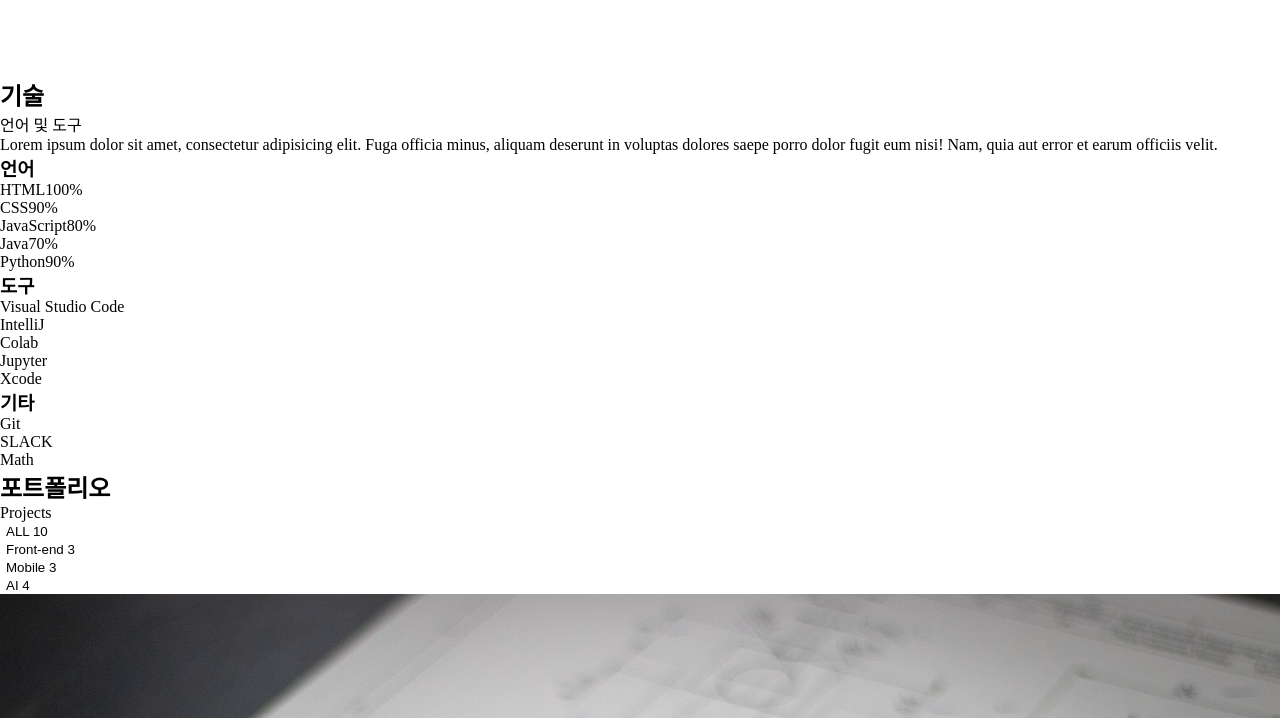
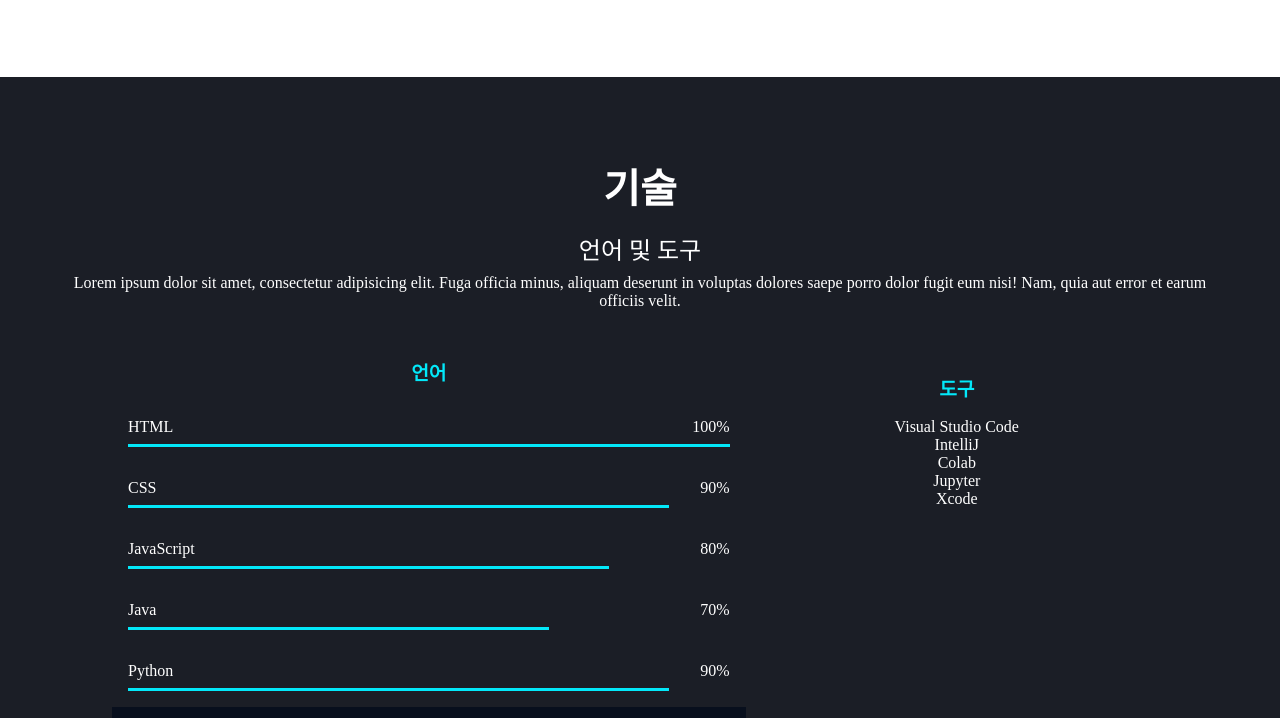
Before and after one commit to Hayong-Yang/hayong-yang.github.io, a plain HTML site: page index.html in a window 1280 px wide. Shown: the part 1637-2355 px from the top of the page. Drawn offline with Linux system fonts and the light colour scheme; a web font is replaced by a local one.

Commit message:
skills 완료

```diff
--- a/css/style.css
+++ b/css/style.css
@@ -228,3 +228,55 @@ button:focus {
 }
 
 /* about 끝 */
+
+/* skills 시작 */
+#skills {
+  background-color: var(--color-primary-varient);
+  color: var(--color-text);
+}
+.tools {
+  display: grid;
+  grid-template-columns: 6fr 4fr;
+  margin: 2rem 3rem;
+  border-radius: 8px;
+  overflow: hidden;
+}
+.tools__title {
+  color: var(--color-accent);
+  margin: 1rem 0;
+  font-size: 1.2rem;
+}
+.tools__coding {
+  /* 2개 행을 차지하도록 설정함 */
+  grid-row: span 2;
+  padding: 1rem;
+  background-color: var(--color-primary);
+}
+.bar {
+  display: flex;
+  flex-direction: column;
+  padding: 1rem;
+  gap: 0.5rem;
+}
+.bar__metadata {
+  display: flex;
+  justify-content: space-between;
+}
+.bar__bg {
+  width: 100%;
+  height: 3%;
+  background-color: var(--color-primary-varient);
+}
+.bar__value {
+  height: 3px;
+  background-color: var(--color-accent);
+}
+.tools__tools {
+  padding: 1rem;
+}
+.tools__etc {
+  padding: 1rem;
+  background-color: var(--color-primary);
+  filter: brightness(150%);
+}
+/* skills 끝 */
--- a/index.html
+++ b/index.html
@@ -124,42 +124,63 @@
       </section>
       <!-- about 끝 -->
       <!-- skills 시작 -->
-      <section id="skills">
-        <h2>기술</h2>
-        <p>언어 및 도구</p>
+      <section id="skills" class="section">
+        <div class="max-container">
+          <h2 class="title">기술</h2>
+          <p class="description">언어 및 도구</p>
           <p>
-          Lorem ipsum dolor sit amet, consectetur adipisicing elit. Fuga officia
-          minus, aliquam deserunt in voluptas dolores saepe porro dolor fugit
-          eum nisi! Nam, quia aut error et earum officiis velit.
+            Lorem ipsum dolor sit amet, consectetur adipisicing elit. Fuga
+            officia minus, aliquam deserunt in voluptas dolores saepe porro
+            dolor fugit eum nisi! Nam, quia aut error et earum officiis velit.
           </p>
-        <div>
-          <section>
-            <h3>언어</h3>
+          <div class="tools">
+            <section class="tools_coding">
+              <h3 class="tools__title">언어</h3>
               <ul>
-              <li>
-                <div><span>HTML</span><span>100%</span></div>
-                <div><div style="width: 100%"></div></div>
+                <li class="bar">
+                  <div class="bar__metadata">
+                    <span>HTML</span><span>100%</span>
+                  </div>
+                  <div class="bar__bg">
+                    <div class="bar__value" style="width: 100%"></div>
+                  </div>
                 </li>
-              <li>
-                <div><span>CSS</span><span>90%</span></div>
-                <div><div style="width: 90%"></div></div>
+                <li class="bar">
+                  <div class="bar__metadata">
+                    <span>CSS</span><span>90%</span>
+                  </div>
+                  <div class="bar__bg">
+                    <div class="bar__value" style="width: 90%"></div>
+                  </div>
                 </li>
-              <li>
-                <div><span>JavaScript</span><span>80%</span></div>
-                <div><div style="width: 80%"></div></div>
+                <li class="bar">
+                  <div class="bar__metadata">
+                    <span>JavaScript</span><span>80%</span>
+                  </div>
+                  <div class="bar__bg">
+                    <div class="bar__value" style="width: 80%"></div>
+                  </div>
                 </li>
-              <li>
-                <div><span>Java</span><span>70%</span></div>
-                <div><div style="width: 70%"></div></div>
+                <li class="bar">
+                  <div class="bar__metadata">
+                    <span>Java</span><span>70%</span>
+                  </div>
+                  <div class="bar__bg">
+                    <div class="bar__value" style="width: 70%"></div>
+                  </div>
                 </li>
-              <li>
-                <div><span>Python</span><span>90%</span></div>
-                <div><div style="width: 90%"></div></div>
+                <li class="bar">
+                  <div class="bar__metadata">
+                    <span>Python</span><span>90%</span>
+                  </div>
+                  <div class="bar__bg">
+                    <div class="bar__value" style="width: 90%"></div>
+                  </div>
                 </li>
               </ul>
             </section>
-          <section>
-            <h3>도구</h3>
+            <section class="tools__tools">
+              <h3 class="tools__title">도구</h3>
               <ul>
                 <li>Visual Studio Code</li>
                 <li>IntelliJ</li>
@@ -168,14 +189,15 @@
                 <li>Xcode</li>
               </ul>
             </section>
-          <section>
-            <h3>기타</h3>
+            <section class="tools__etc">
+              <h3 class="tools__title">기타</h3>
               <ul>
                 <li>Git</li>
                 <li>SLACK</li>
                 <li>Math</li>
               </ul>
             </section>
+          </div>
         </div>
       </section>
       <!-- skills 끝 -->
```
Lines whose indentation alone changed are shown as unchanged.
